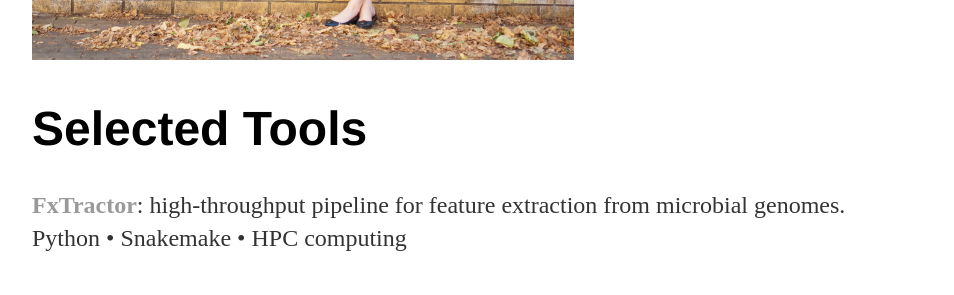
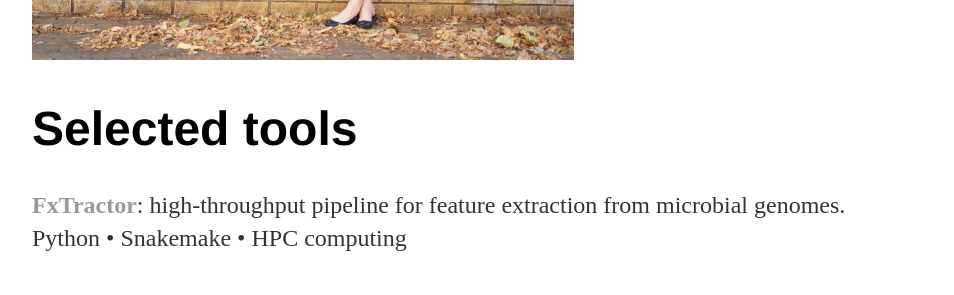
Before and after one commit to waltercostamb/waltercostamb.github.io, a Jekyll site: the page built from index.html, in a window 1280 px wide. Shown: the part 896-1191 px from the top of the page, without its empty margins (160-1114 px from the left). Built offline with Jekyll 4.4.1, drawn with Linux system fonts in a browser that asks for light colours.

```diff
--- a/index.html
+++ b/index.html
@@ -28,7 +28,7 @@ title: Maria Beatriz Walter Costa
 
 	<p><img border="0" src="https://raw.githubusercontent.com/waltercostamb/waltercostamb.github.io/master/figures/frontpage.jpg" style="height:40vh; min-height:200px;" /></p>
 
-	<h1>Selected Tools</h1>
+	<h1>Selected tools</h1>
 
 	<p>
 
```
